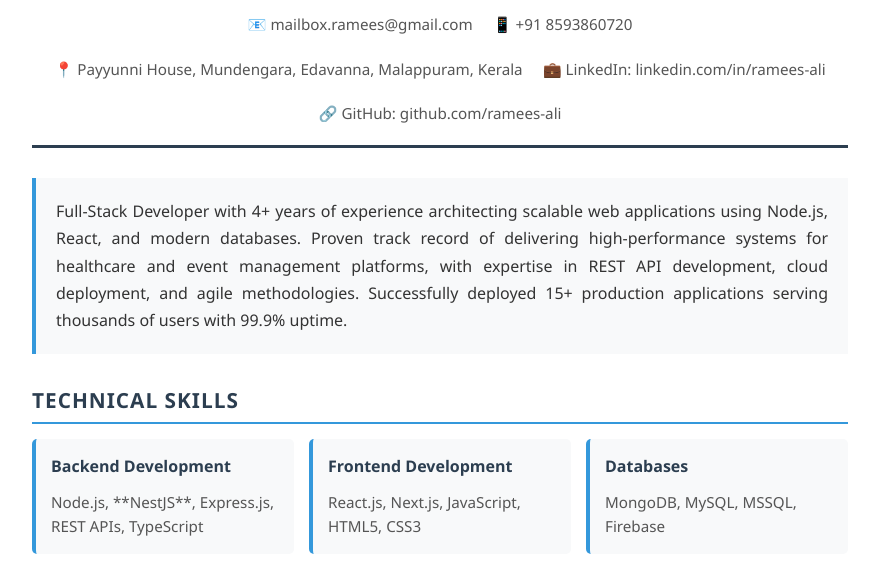
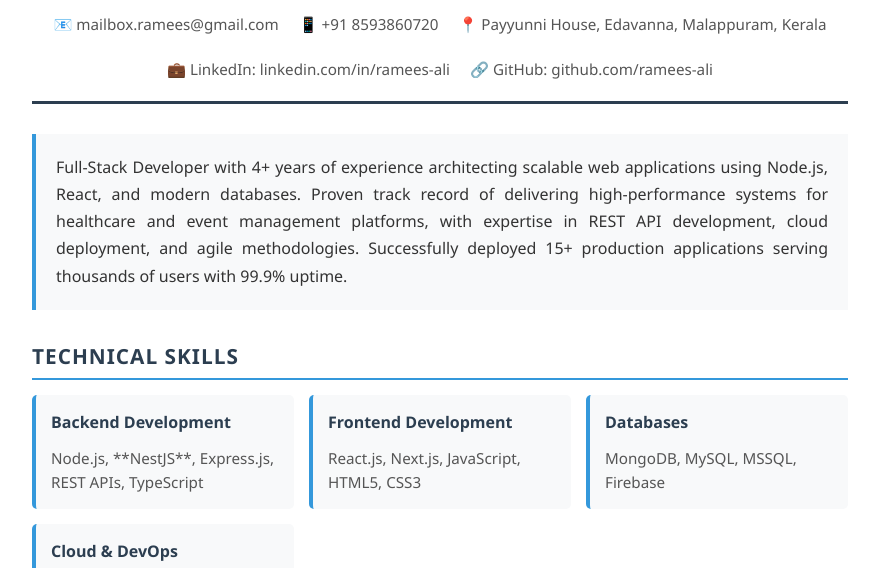
Before and after one commit to ramees95/me, a plain HTML site: page index.html in a window 1280 px wide. Shown: the part 153-721 px from the top of the page, without its empty margins (200-1079 px from the left). Drawn offline with Linux system fonts and the light colour scheme.

Commit message:
corrections

```diff
--- a/index.html
+++ b/index.html
@@ -166,7 +166,7 @@
         <div class="contact-info">
             <div class="contact-item">📧 mailbox.ramees@gmail.com</div>
             <div class="contact-item">📱 +91 8593860720</div>
-            <div class="contact-item">📍 Payyunni House, Mundengara, Edavanna, Malappuram, Kerala</div>
+            <div class="contact-item">📍 Payyunni House, Edavanna, Malappuram, Kerala</div>
             <div class="contact-item">💼 LinkedIn: linkedin.com/in/ramees-ali</div>
             <div class="contact-item">🔗 GitHub: github.com/ramees-ali</div>
         </div>
```
